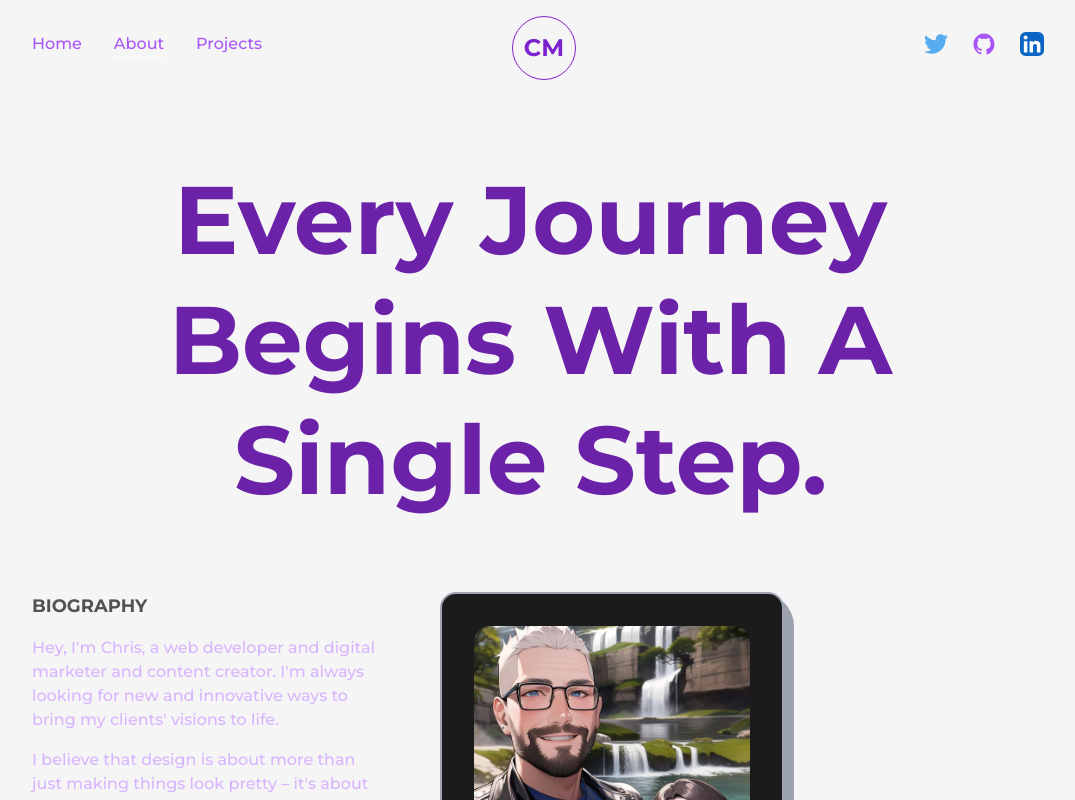
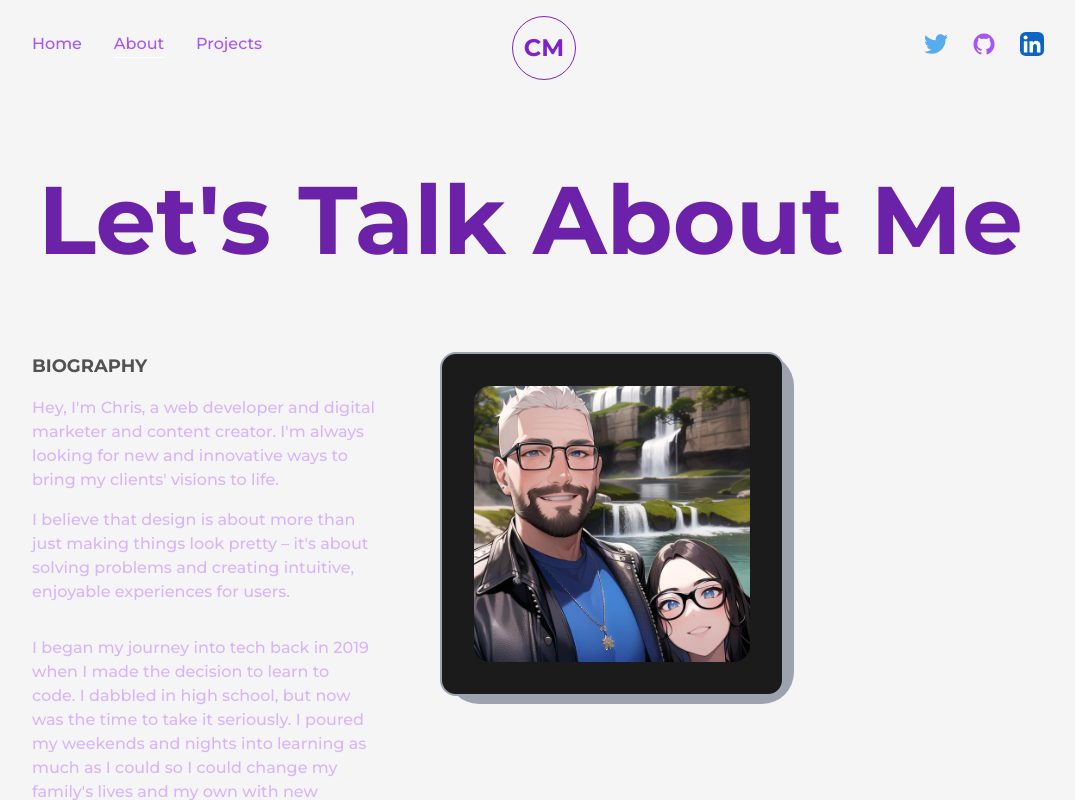
Before and after one commit to Bitcross/Portfolio2023, a Next.js app: page /about in a window 1280 px wide. Shown: the top 800 px of the page, without its empty margins (96-1171 px from the left). Built offline with nearby package versions, Linux system fonts and the light colour scheme.

Commit message:
Update about.js

```diff
--- a/src/pages/about.js
+++ b/src/pages/about.js
@@ -45,7 +45,7 @@ const about = () => {
       <main className="flex w-full flex-col items-center justify-center text-purple-300">
         <Layout className="pt-16">
           <AnimatedText
-            text="Every journey begins with a single step."
+            text="Let's Talk About Me"
             className="mb-16 !leading-tight text-5xl xs:!text-4xl sm:mb-8"
           />
           <div className="grid w-full grid-cols-8 gap-16 sm:gap-8">
```
